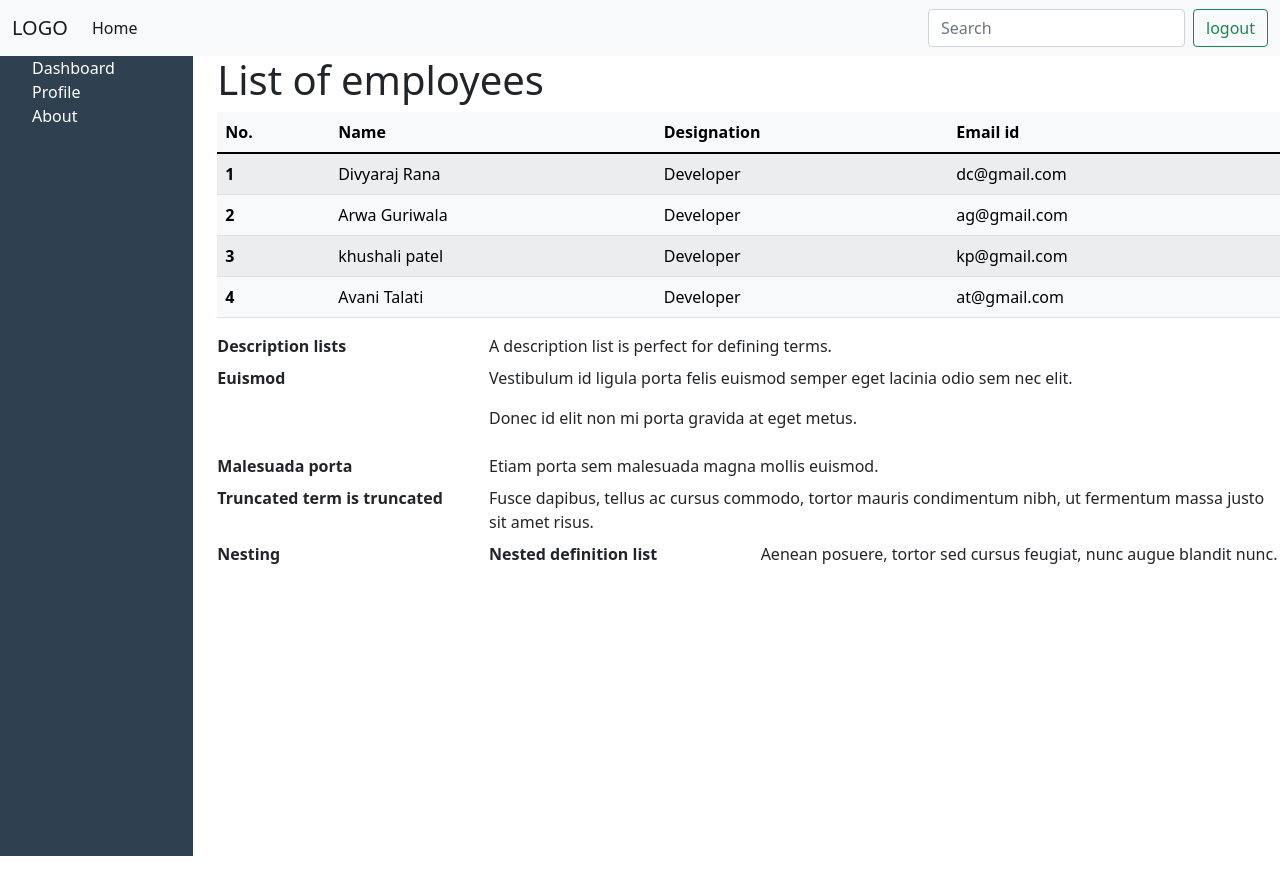
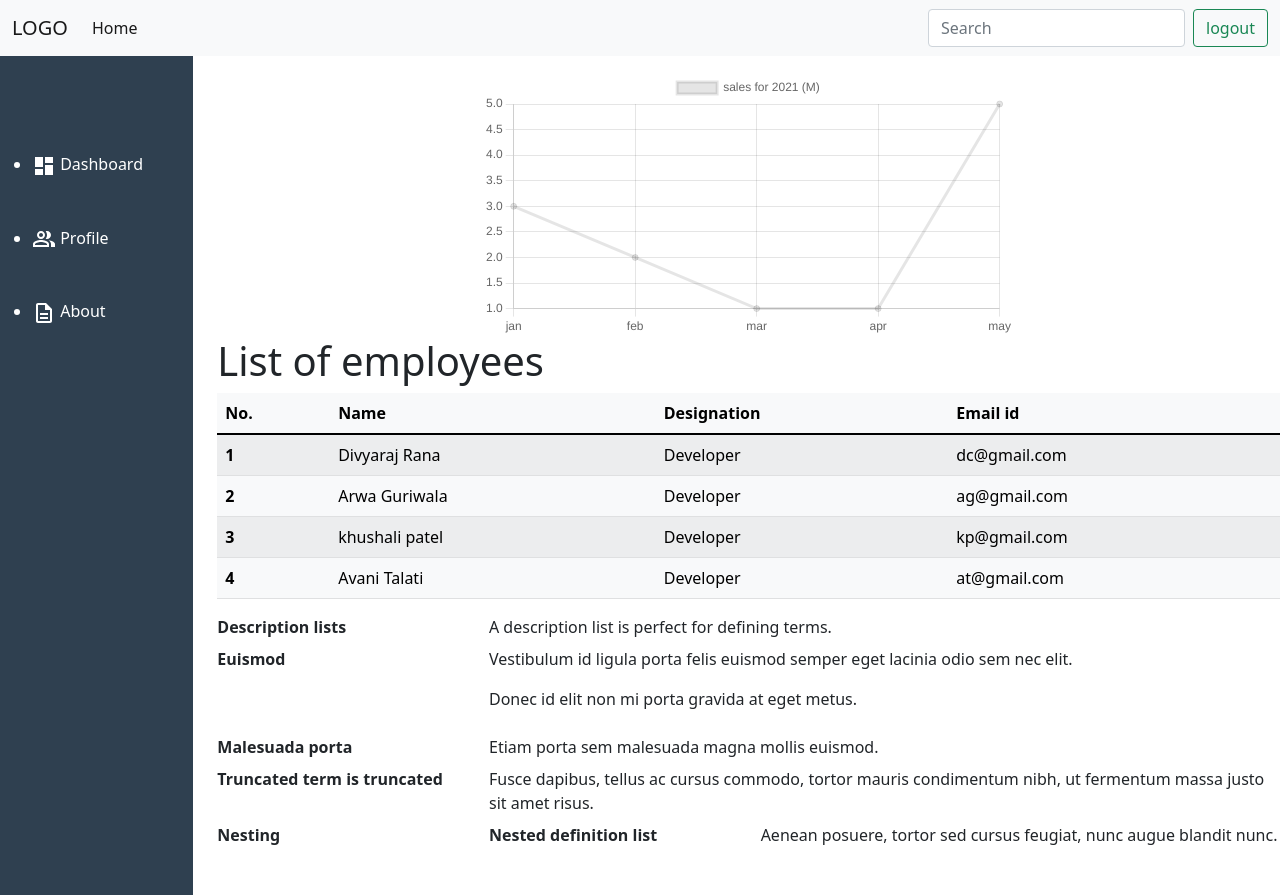
Before and after one commit to DivyarajsinhRana/user-authentication, a React (Create React App) app in the folder authentication/: page /dashboard/About in a window 1280 px wide. Before the commit the page ends 856 px from the top, so only its background shows below. Built offline with nearby package versions, Linux system fonts and the light colour scheme; sample sign-in values are in the browser's storage.

Commit message:
almost done

```diff
--- a/authentication/package.json
+++ b/authentication/package.json
@@ -3,6 +3,8 @@
   "version": "0.1.0",
   "private": true,
   "dependencies": {
+    "@material-ui/core": "^4.12.3",
+    "@material-ui/icons": "^4.11.2",
     "@testing-library/jest-dom": "^5.16.1",
     "@testing-library/react": "^12.1.2",
     "@testing-library/user-event": "^13.5.0",
--- /dev/null
+++ b/authentication/src/Pages/Dashboard/Chart.jsx
@@ -0,0 +1,17 @@
+import { Line } from "react-chartjs-2"
+import Chart from 'chart.js/auto'
+
+
+const Linechart = () => {
+    const data = {
+        labels:['jan','feb','mar','apr','may'],
+        datasets:[{
+            label:'sales for 2021 (M)',
+            data:[3,2,1,1,5],
+        }],
+    }
+    return <Line data={data}/>
+
+}
+
+export default Linechart
--- a/authentication/src/Pages/Dashboard/Dashboard.jsx
+++ b/authentication/src/Pages/Dashboard/Dashboard.jsx
@@ -1,13 +1,13 @@
 import { useNavigate,Route,Routes, useParams, BrowserRouter } from 'react-router-dom';
 import { useAuthDispatch, useAuthState, logout } from '../../Context'
 import Navbar from '../Navbar';
-
 import Sidebar from '../Sidebar/Sidebar';
+import Linechart from './Chart';
 import Table from './Table';
 
 
 const Dashboard = ({children}) => {
-    console.log(children)
+    // console.log(children)
     const dispatch = useAuthDispatch();
     const userdetail = useAuthState();
     // console.log("userdetail>>>", userdetail);
@@ -16,9 +16,6 @@ const Dashboard = ({children}) => {
         logout(dispatch);
         navigate("/login");
     }
-
-
-
     return (
         <>
         <>
@@ -27,7 +24,10 @@ const Dashboard = ({children}) => {
                     <div className='col-2'>
                 <Sidebar data={userdetail} />
                     </div>
-                    <div className='col-10'>
+                    <div className='d-inline-block col-10'>
+                        <div className="mx-auto mt-3  w-50 h-auto">
+                        <Linechart/>
+                        </div>
                         <Table/>
                         {children}
                     </div>
--- a/authentication/src/Pages/Profile/Form.jsx
+++ b/authentication/src/Pages/Profile/Form.jsx
@@ -1,4 +1,3 @@
-import React from 'react'
 
 const Form = () => {
     return (
@@ -29,8 +28,8 @@ const Form = () => {
   </div>
   <div className="col-md-4">
     <label htmlFor="inputState" className="form-label">State</label>
-    <select id="inputState" className="form-select">
-      <option defaultValue={selected}>Choose...</option>
+    <select id="inputState" className="form-select" defaultValue="Choose">
+      <option  value="Choose">Choose...</option>
       <option>...</option>
     </select>
   </div>
--- a/authentication/src/Pages/Profile/Profile.jsx
+++ b/authentication/src/Pages/Profile/Profile.jsx
@@ -4,10 +4,10 @@ import Form from "./Form";
 
 
 const Profile = () => {
-    console.log("Hello");
+
     // const data = localStorage.getItem("currentUser");
     const user = useAuthState();
-    console.log(user.userDetails.email);
+    // console.log(user.userDetails.email);
     return (
         <>
             <div>
--- a/authentication/src/Pages/Sidebar/Sidebar.jsx
+++ b/authentication/src/Pages/Sidebar/Sidebar.jsx
@@ -1,3 +1,4 @@
+import { Dashboard, DescriptionOutlined, People, PeopleAltOutlined } from '@material-ui/icons'
 import { Link, Route, Routes } from 'react-router-dom'
 import About from '../About/About'
 import Profile from '../Profile/Profile'
@@ -5,12 +6,11 @@ import styles from '../Sidebar/sidebar.module.css'
 const Sidebar = ({data}) => {
     return (
         <>
-        <div   className={styles.sidebar}>
-            {/* <p className='text-success'>  Welcome {data.user.email} </p> */}
-                <ul>
-                   <li className={styles.listitem} ><Link to="/dashboard" className={styles.link}>Dashboard</Link></li>
-                   <li className={styles.listitem}><Link to="Profile"  className={styles.link}>Profile</Link></li>
-                   <li className={styles.listitem}><Link to="About" className={styles.link}>About</Link></li>
+        <div className={styles.sidebar}>
+                <ul className="pt-5">
+                   <li  className="pt-5 " ><Link to="/dashboard" className={styles.link}><Dashboard/>  Dashboard</Link></li>
+                   <li  className="pt-5 "><Link to="Profile"  className={styles.link}><PeopleAltOutlined/> Profile</Link></li>
+                   <li  className="pt-5 "><Link to="About" className={styles.link}><DescriptionOutlined/>   About</Link></li>
                </ul>
         </div>
 
--- a/authentication/src/Pages/Sidebar/sidebar.module.css
+++ b/authentication/src/Pages/Sidebar/sidebar.module.css
@@ -1,6 +1,6 @@
 .sidebar{
     /* width: 250px; */
-    height:100vh;
+    height:100% ;
     background-color: #2f4050;
     color: white;
 }
```
Also changed, not shown: 1 other file (tests, documents, lock files or other folders).
